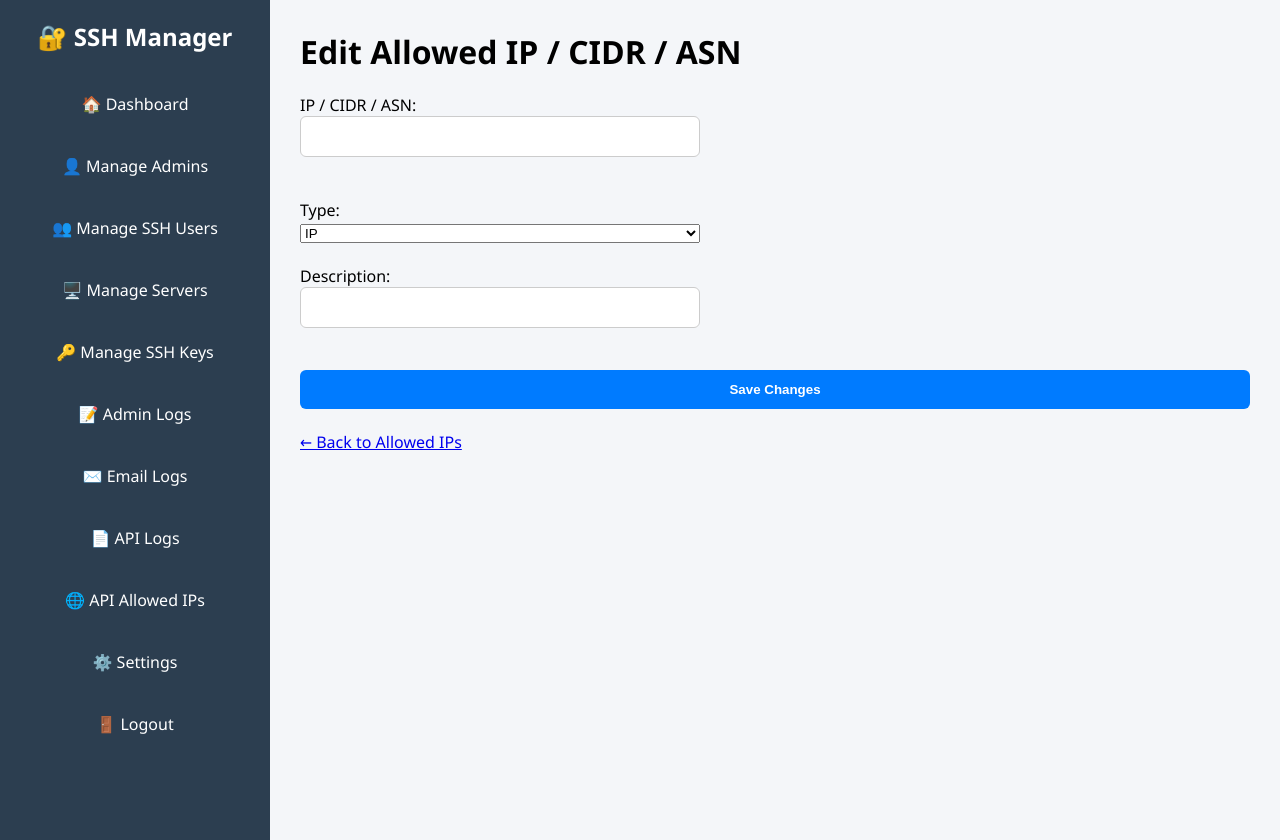
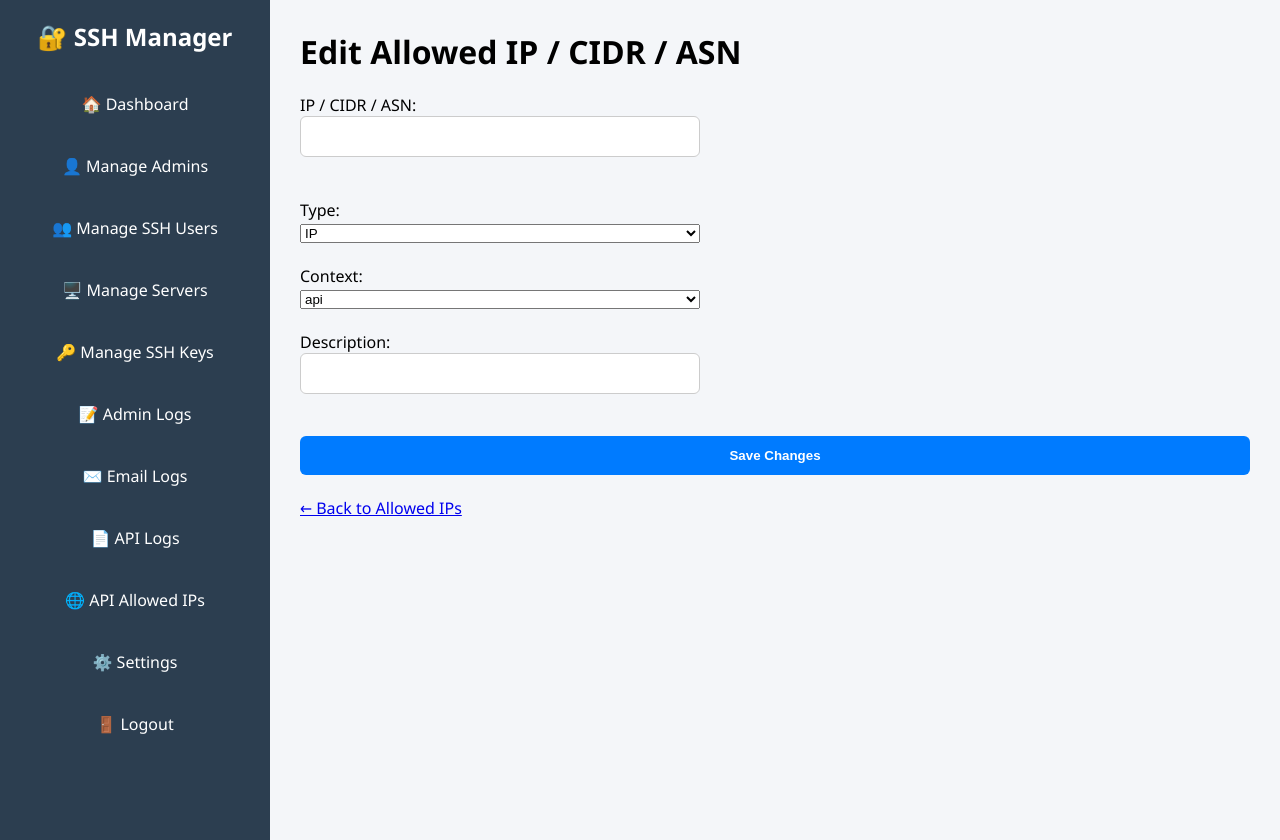
Before and after one commit to Malakhovskyy/ssh-auth-api, a FastAPI app: template app/templates/edit_allowed_ip.html in a window 1280 px wide. Run offline with FastAPI, Linux system fonts and the light colour scheme; the template is opened without the code that fills it, so the values that code supplies are empty.

Commit message:
fixes of allowed_ips

```diff
--- a/app/models/models.py
+++ b/app/models/models.py
@@ -143,8 +143,9 @@ def init_db():
         CREATE TABLE IF NOT EXISTS allowed_api_sources (
             id INTEGER PRIMARY KEY AUTOINCREMENT,
             ip_or_cidr_or_asn TEXT NOT NULL,
-            type TEXT NOT NULL,
-            description TEXT
+            type TEXT NOT NULL CHECK (type IN ('ip', 'cidr', 'asn')),
+            description TEXT,
+            context TEXT NOT NULL DEFAULT 'api' CHECK (context IN ('api', 'admin', 'both'))
         )
     ''')
 
--- a/app/templates/allowed_ips.html
+++ b/app/templates/allowed_ips.html
@@ -15,6 +15,7 @@
             <th>ID</th>
             <th>IP / CIDR / ASN</th>
             <th>Type</th>
+            <th>Context</th>
             <th>Description</th>
             <th>Actions</th>
         </tr>
@@ -25,6 +26,7 @@
             <td>{{ ip["id"] }}</td>
             <td>{{ ip["ip_or_cidr_or_asn"] }}</td>
             <td>{{ ip["type"] }}</td>
+            <td>{{ ip["context"] }}</td>
             <td>{{ ip["description"] or "-" }}</td>
             <td>
                 <div style="display: flex; gap: 10px; align-items: center;">
--- a/app/templates/edit_allowed_ip.html
+++ b/app/templates/edit_allowed_ip.html
@@ -17,6 +17,13 @@
         <option value="ASN" {% if allowed_ip['type'] == 'ASN' %}selected{% endif %}>ASN</option>
     </select><br><br>
 
+    <label>Context:</label><br>
+    <select name="context" class="input-standard" required>
+        <option value="api" {% if allowed_ip['context'] == 'api' %}selected{% endif %}>api</option>
+        <option value="admin" {% if allowed_ip['context'] == 'admin' %}selected{% endif %}>admin</option>
+        <option value="both" {% if allowed_ip['context'] == 'both' %}selected{% endif %}>both</option>
+    </select><br><br>
+
     <label>Description:</label><br>
     <input type="text" name="description" class="input-standard" value="{{ allowed_ip['description'] }}"><br><br>
 
```
Also changed, not shown: app/routes/admin_routes.py (+6 -4 lines), app/templates/add_allowed_ip.html (+7 -0 lines).
